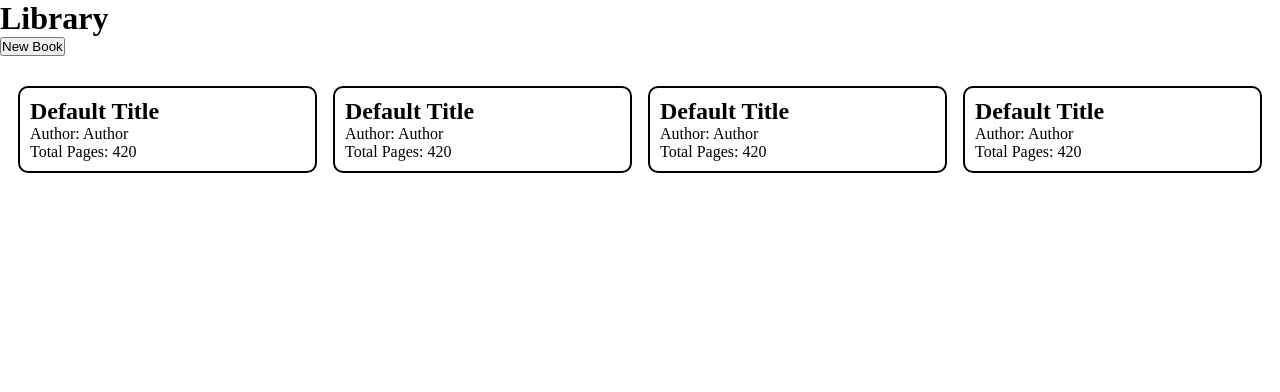
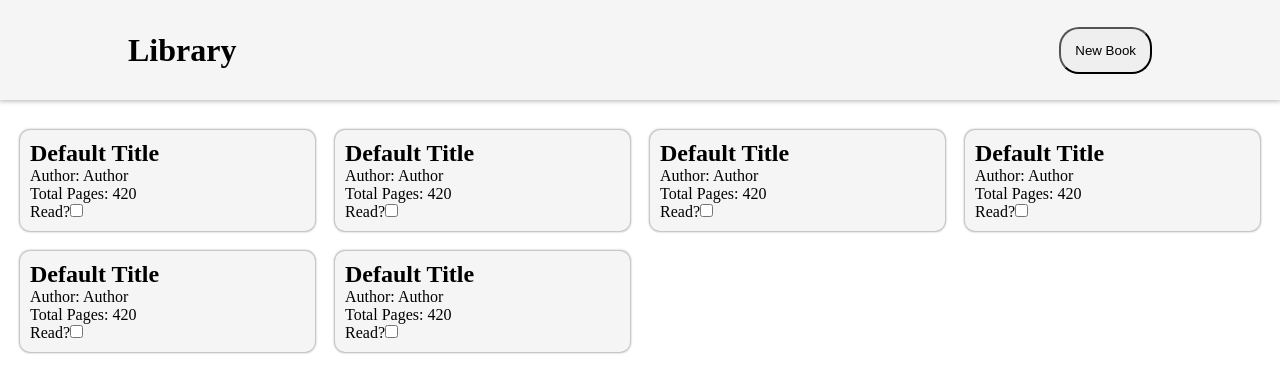
Before and after one commit to Scalaptia/js-library, a plain HTML site: page index.html in a window 1280 px wide. Drawn offline with Linux system fonts and the light colour scheme.

Commit message:
page styling

```diff
--- a/app.js
+++ b/app.js
@@ -28,11 +28,15 @@ function Book(title, author, pages, read, id) {
 
 const defaultxd = new Book("Default Title", "Author", 420, true, 0)
 myLibrary.push(defaultxd)
-const defaultxdd = new Book("Default Title", "Author", 420, true, 0)
+const defaultxdd = new Book("Default Title", "Author", 420, true, 1)
 myLibrary.push(defaultxd)
-const defaultxddd = new Book("Default Title", "Author", 420, true, 0)
+const defaultxddd = new Book("Default Title", "Author", 420, true, 2)
 myLibrary.push(defaultxd)
-const defaultxdddd = new Book("Default Title", "Author", 420, true, 0)
+const defaultxdddd = new Book("Default Title", "Author", 420, true, 3)
+myLibrary.push(defaultxd)
+const defaultxddddd = new Book("Default Title", "Author", 420, true, 4)
+myLibrary.push(defaultxd)
+const defaultxdddddd = new Book("Default Title", "Author", 420, true, 5)
 myLibrary.push(defaultxd)
 
 
@@ -66,6 +70,14 @@ function showLibrary() {
         pagesEl.textContent = `Total Pages: ${book.pages}`
         bookCard.appendChild(pagesEl)
 
+        const labelEl = document.createElement("label")
+        labelEl.innerHTML = "Read?"
+        bookCard.appendChild(labelEl)
+
+        const readEl = document.createElement("input")
+        readEl.type = "checkbox"
+        bookCard.appendChild(readEl)
+
         bookCardContainer.appendChild(bookCard)
     })
 }
@@ -86,3 +98,10 @@ addBookBtn.addEventListener("click", (event) => {
         formContainer.classList.remove("open")
     }
 })
+
+modal.addEventListener("click", (event) => {
+    if(event.target.classList.contains("modal")) {
+        modal.classList.remove("open")
+        formContainer.classList.remove("open")
+    }
+})
--- /dev/null
+++ b/books.css
@@ -0,0 +1,16 @@
+#book-card-container {
+    display: grid;
+    grid-template-columns: repeat(auto-fit, minmax(250px, 1fr));
+    column-gap: 40px;
+    row-gap: 20px;
+    margin: 30px;
+}
+
+.book-card {
+    justify-self: center;
+    background-color: whitesmoke;
+    border-radius: 10px;
+    padding: 10px;
+    width: 100%;
+    box-shadow: 0 0 2px 1px rgba(0, 0, 0, 0.3);
+}
--- a/index.html
+++ b/index.html
@@ -6,13 +6,16 @@
     <meta name="viewport" content="width=device-width, initial-scale=1.0">
     <link rel="stylesheet" href="style.css">
     <link rel="stylesheet" href="form.css">
+    <link rel="stylesheet" href="books.css">
     <title>Library</title>
 </head>
 <body>
-    <h1>Library</h1>
+    <div id="header">
+        <h1>Library</h1>
+        <button class="new-book-btn">New Book</button>
+    </div>
 
     <div class="modal"></div>
-    <button class="new-book-btn">New Book</button>
     <div class="form-container">
         <form action="#" method="get" class="book-details">
             <div class="input-container">
--- a/style.css
+++ b/style.css
@@ -3,18 +3,24 @@
     padding: 0;
 }
 
-#book-card-container {
-    display: grid;
-    grid-template-columns: repeat(auto-fit, minmax(250px, 1fr));
-    column-gap: 40px;
-    row-gap: 20px;
-    margin: 30px;
+#header {
+    background-color: whitesmoke;
+    width: 80vw;
+    height: 100px;
+    display: flex;
+    justify-content: space-between;
+    align-items: center;
+    padding-left: 10vw;
+    padding-right: 10vw;
+    box-shadow: 0 0 5px 1px rgba(0, 0, 0, 0.3);
 }
 
-.book-card {
-    justify-self: center;
-    border: 2px solid black;
-    border-radius: 10px;
-    padding: 10px;
-    width: 100%;
+.new-book-btn {
+    padding: 14px;
+    border-radius: 20px;
+    transition: 0.3s;
 }
+
+.new-book-btn:hover {
+    background-color: rgb(214, 214, 214);
+}
```
